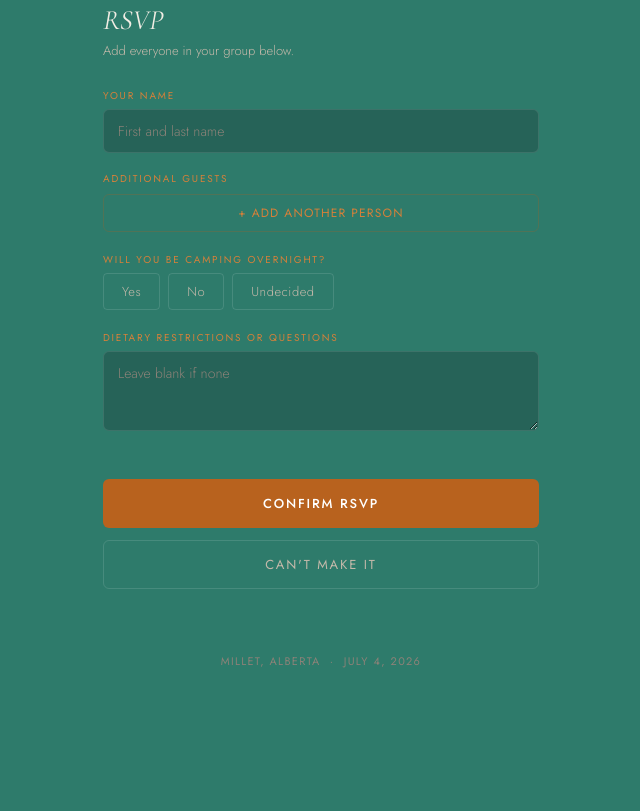
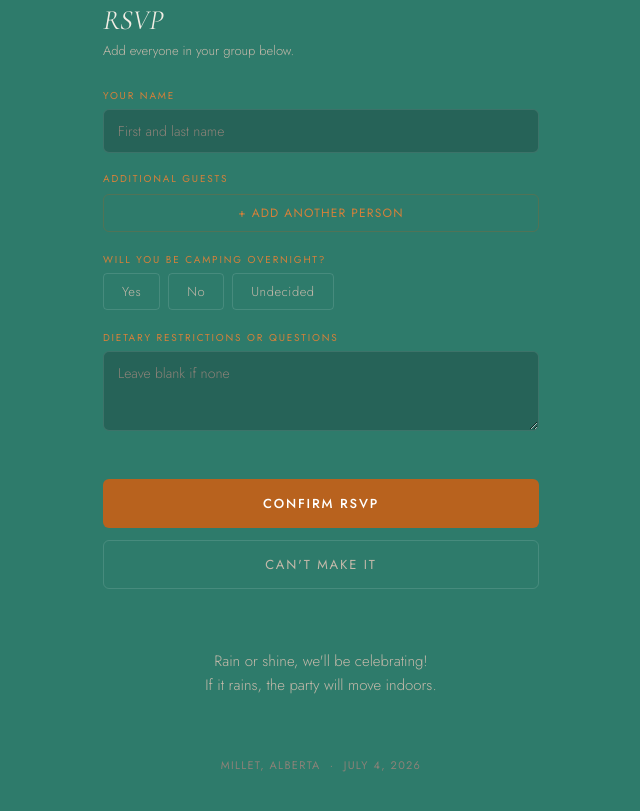
Before and after one commit to johnloveseth/Mathieu-s-40th, a plain HTML site: page index.html in a window 1280 px wide. Shown: the part 1146-1957 px from the top of the page, without its empty margins (319-959 px from the left). Before the commit the page ends 1895 px from the top, so only its background shows below. Drawn offline with nearby package versions, Linux system fonts and the light colour scheme.

Commit message:
Update index.html

```diff
--- a/index.html
+++ b/index.html
@@ -688,6 +688,10 @@ textarea.field-input { resize: vertical; min-height: 80px; }
     <p class="ty-sub">Sorry you can't make it — you'll be missed. Hope to see you another time.</p>
   </div>
 
+  <div class="section" style="text-align:center; border-bottom: none;">
+    <p style="font-size:15px; font-weight:300; color:var(--cream-muted); line-height:1.6;">Rain or shine, we'll be celebrating!<br>If it rains, the party will move indoors.</p>
+  </div>
+
   <div class="footer">Millet, Alberta &nbsp;&middot;&nbsp; July 4, 2026</div>
 
 </div>
```
